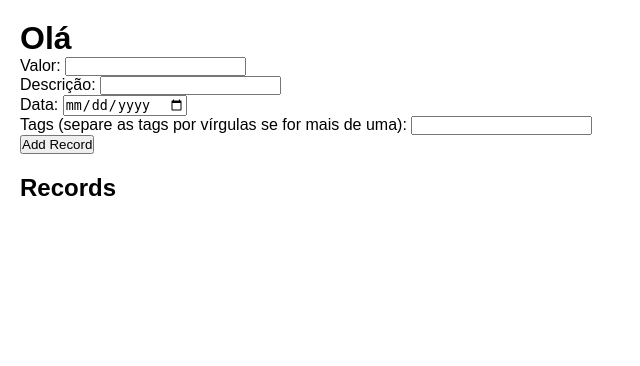
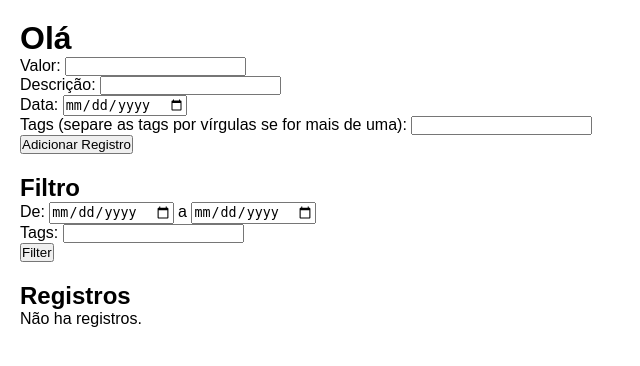
Before and after one commit to filiperochalopes/dolar-tag, a Flask app: template app/templates/index.html.j2 in a window 1280 px wide. Shown: the part 38-404 px from the top of the page, without its empty margins (0-640 px from the left). Run offline with Flask 3, Linux system fonts and the light colour scheme; the template is opened without the code that fills it, so the values that code supplies are empty.

Commit message:
feat: filtering records by date interval and tags

```diff
--- a/app/routes.py
+++ b/app/routes.py
@@ -30,8 +30,24 @@ def index():
     if not g.user:
         return redirect(url_for("routes.login"))
 
-    records = Record.query.all()
-    return render_template("index.html.j2", records=records)
+    # argumentos esperados
+    date_start = request.args.get("date_start")
+    date_end = request.args.get("date_end")
+    tags = request.args.get("tags")
+
+    records = db.session.query(Record)
+    # filtrando por data e tags caso esteja presente
+    if date_start and date_end:
+        print("Filtrando por data...")
+        records = records.filter(Record.date.between(date_start, date_end))
+    if tags:
+        print("Filtrando por tags...")
+        tags = [tag.strip() for tag in tags.split(",")]
+        records = records.filter(Record.tags.any(Tag.name.in_(tags)))
+    records = records.order_by(Record.date.desc()).all()
+    # somando todos os valores de registros
+    records_sum = sum([record.amount for record in records])
+    return render_template("index.html.j2", records=records, sum=records_sum)
 
 
 @routes.route("/login", methods=["GET", "POST"])
--- a/app/templates/index.html.j2
+++ b/app/templates/index.html.j2
@@ -7,16 +7,31 @@
     Descrição: <input type="text" name="description"><br>
     Data: <input type="date" name="date"><br>
     Tags (separe as tags por vírgulas se for mais de uma): <input type="text" name="tags"><br>
-        <input type="submit" value="Add Record">
+    <input type="submit" value="Adicionar Registro">
 </form>
-    <h2>Records</h2>
+<h2>Filtro</h2>
+<form action="{{ url_for('routes.index') }}" method="get">
+    De: <input type="date" name="date_start"> a <input type="date" name="date_end"><br>
+    Tags: <input type="text" name="tags"><br>
+    <input type="submit" value="Filter">
+</form>
+<h2>Registros</h2>
+{% if sum %}
+<strong>Soma: R$ {{ "%.2f"|format(sum) }}</strong>
+<br/><br/>
+{% endif %}
+{% if records|length <= 0 %} <p>Não ha registros.</p>
+    {% endif %}
+    {% if records|length > 0 %}
     <ul>
         {% for record in records %}
-            <li>{{ record.date.strftime('%d/%m/%Y') }} - {{ record.description }} - {{ record.amount }} - {% for tag in record.tags %}
+        <li>{{ record.date.strftime('%d/%m/%Y') }} - {{ record.description }} - {{ record.amount }} - {% for tag in
+            record.tags %}
             <span style="background-color: {{ tag.color_hex }}">{{ tag.name }}</span>
             {% endfor %}
             <a href="{{ url_for('routes.edit_record', id=record.id) }}">Editar</a>
         </li>
         {% endfor %}
     </ul>
+    {% endif %}
     {% endblock %}
```
Also changed, not shown: app/templates/base.html.j2 (+6 -3 lines). Lines whose indentation alone changed are shown as unchanged.
